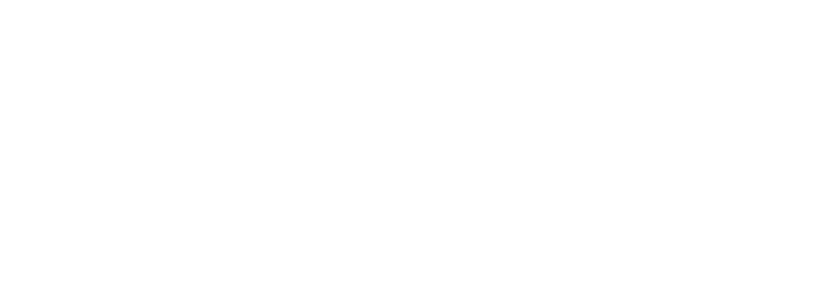
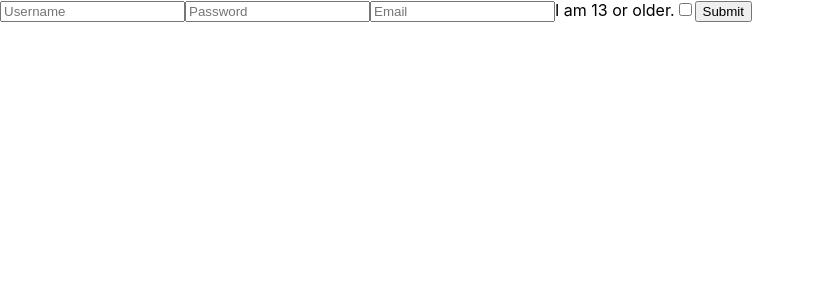
Before and after one commit to PatrickC05/debatable, a React (Create React App) app in the folder frontend/: page /register in a window 1280 px wide. Shown: the top 300 px of the page, without its empty margins (0-815 px from the left). Built offline with nearby package versions, Linux system fonts and the light colour scheme.

Commit message:
Added Login and Register

```diff
--- a/frontend/src/App.js
+++ b/frontend/src/App.js
@@ -3,7 +3,9 @@
 import React, { Component } from 'react';
 import { BrowserRouter, Route, Switch } from 'react-router-dom';
 import Home from './components/Home';
-import Create from './components/create';
+import Create from './components/Create';
+import Login from './components/Login';
+import Register from './components/Register';
 
 function App() {
     return (
@@ -11,6 +13,8 @@
             <Switch>
                 <Route path="/" component={Home} exact />
                 <Route path="/create" component={Create} />
+                <Route path="/login" component={Login} />
+                <Route path="/register" component={Register} />
             </Switch>
         </main>
     )
--- /dev/null
+++ b/frontend/src/components/Login.js
@@ -0,0 +1,13 @@
+import React, { useState } from 'react'
+
+export default function Login() {
+  const [username, setUsername] = useState('')
+  const [password, setPassword] = useState('')
+  return (
+    <form>
+      <input type="text" placeholder="Username" onChange={(e)=>setUsername(e.target.value)} value={username}/>
+      <input type="text" placeholder="Password" onChange={(e)=>setPassword(e.target.value)} value={password}/>
+      <input type="submit" value="Submit"/>
+    </form>
+  )
+}
--- /dev/null
+++ b/frontend/src/components/Register.js
@@ -0,0 +1,18 @@
+import React, { useState } from 'react'
+
+export default function Login() {
+  const [username, setUsername] = useState('')
+  const [password, setPassword] = useState('')
+  const [email, setEmail] = useState('')
+  const [age, setAge] = useState('')
+  return (
+    <form>
+      <input type="text" placeholder="Username" onChange={(e)=>setUsername(e.target.value)} value={username}/>
+      <input type="text" placeholder="Password" onChange={(e)=>setPassword(e.target.value)} value={password}/>
+      <input type="text" placeholder="Email" onChange={(e)=>setEmail(e.target.value)} value={email}/>
+      <label>I am 13 or older.</label>
+      <input type="checkbox" onChange={(e)=>setAge(e.target.value)} value={age}/>
+      <input type="submit" value="Submit"/>
+    </form>
+  )
+}
```
